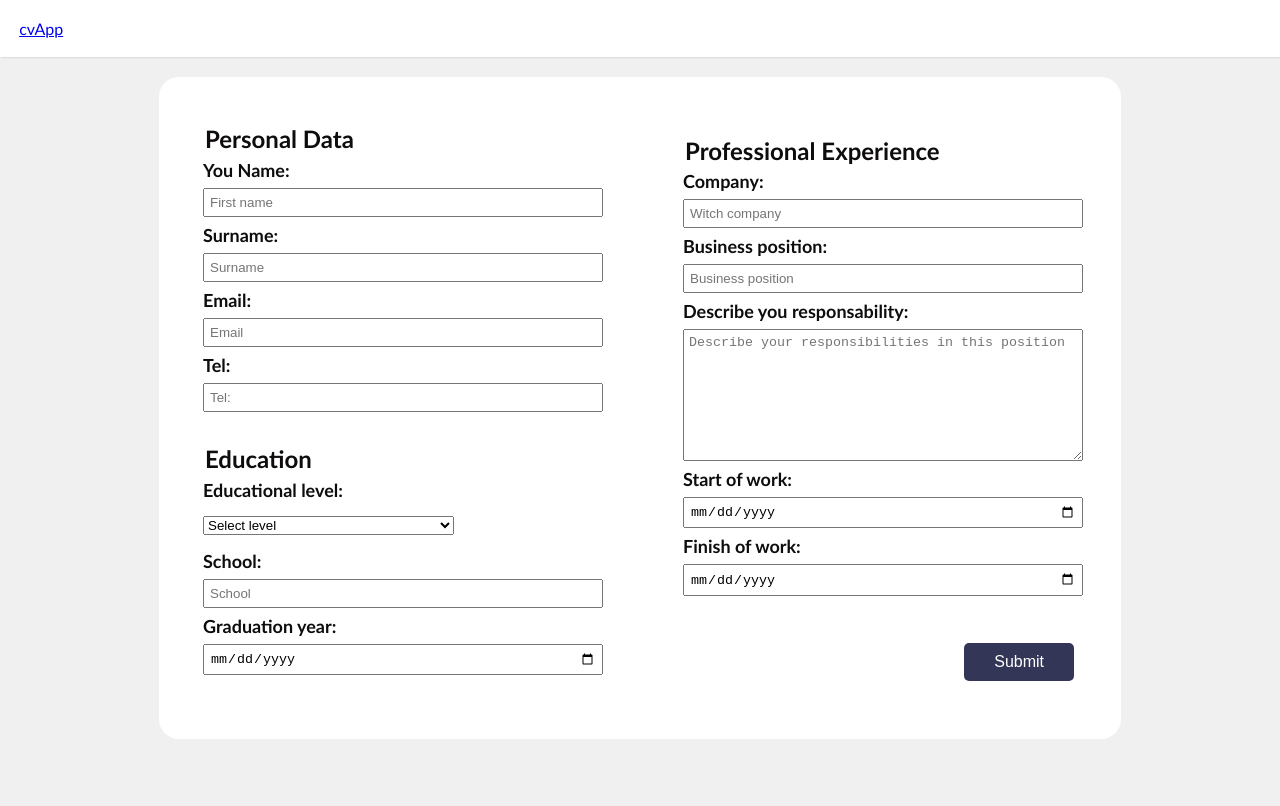
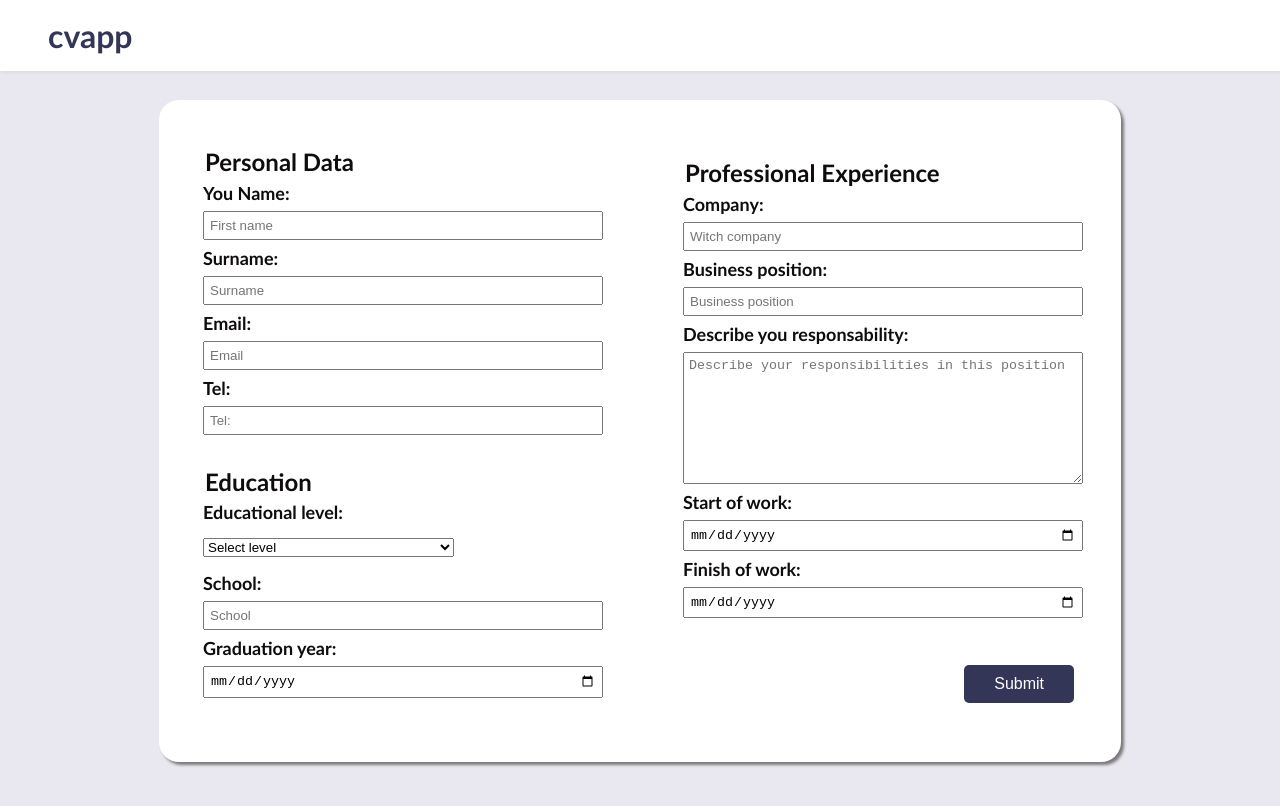
Before and after one commit to Lucasmanuelmz/cv-aplication, a React (Vite) app: page / in a window 1280 px wide. Shown: the top 806 px of the page. Built offline with nearby package versions, Linux system fonts and the light colour scheme.

Commit message:
Adicionei validação de formulário com regex e obrigações para o preenchimento de todo o formulário e tambem alguns estilos

```diff
--- a/src/App.css
+++ b/src/App.css
@@ -1,9 +1,10 @@
 body {
-  background-color: #f0f0f0;
+  background-color: #e9e8f0;
   box-sizing: border-box;
   padding: 0;
   margin: 0;
   font-family: 'Gill Sans', 'Gill Sans MT', Calibri, 'Trebuchet MS', sans-serif;
+  width: 100vw;
 }
 
 * {
@@ -13,21 +14,24 @@ body {
 p {
   color: #343658;
   font-size: 18px;
-  width: clamp(45ch, 60%, 75ch);
+  width: max(40rem, 60%);
 }
 
 .header {
   background-color: #ffffff;
-  margin: 0;
-  box-shadow: 1px 1px 1px #ddd;
-  padding: 1.2rem;
+  box-shadow: 1px 2px 2px #ddd;
+  padding: 1rem 3rem;
+  box-sizing: border-box;
+  position: fixed;
+  width: 100vw;
+  top: 0;
+  left: 0;
 }
 
 .container {
   display: flex;
-  background-color: #f0f0f0;
-  margin: 20px auto;
-  width: 100vw;
+  background-color: #e9e8f0;
+  margin: 100px auto;
   display: flex;
   justify-content: center;
   align-items: center;
@@ -37,13 +41,14 @@ p {
 }
 
 .form  {
-  max-width: 1200px auto;
+  max-width: 1000px auto;
   background-color:#fff;
   padding: 1rem;
   display: flex;
   justify-content: space-between;
   align-items: center;
   border-radius: 20px;
+  box-shadow: #7e7a7a 3px 3px 3px;
 }
 
 .formContainer{
@@ -140,3 +145,10 @@ button {
 button:hover {
   background-color: #0e0c0c;
 }
+
+a {
+  color: #343658;
+  font-size: 32px;
+  text-decoration: none;
+  font-weight: 1000;
+}
--- a/src/educationExperience/index.jsx
+++ b/src/educationExperience/index.jsx
@@ -9,7 +9,7 @@ export default function ExperienceSchool({educationLevel, school, graduationYear
             <legend className="legend">Education</legend>
             <label className="label" htmlFor="educationLevel">Educational level:</label>
             <select className="select" onChange={handleChange} name="educationLevel"
-                id="educationLevel" value={educationLevel}>
+                id="educationLevel" value={educationLevel} required>
                 <option>Select level</option>
                 <option value='Elementary School'>Elementary School</option>
                 <option value='High School'>High School</option>
@@ -20,13 +20,13 @@ export default function ExperienceSchool({educationLevel, school, graduationYear
 
             <label className="label" htmlFor="school">School:</label>
             <input type="text" name="school" value={school}
-                onChange={handleChange} className="input" id='school'
-                placeholder="School" />
+                onChange={handleChange}  pattern="^[A-Za-z]+$" className="input" id='school'
+                placeholder="School" required />
 
             <label className="label" htmlFor="graduationYear">Graduation year:</label>
             <input type="date" name="graduationYear" value={graduationYear}
                 onChange={handleChange} className="input" id="graduationYear"
-                placeholder="Graduation year" />
+                placeholder="Graduation year" required />
 
         </fieldset>
     )
--- a/src/header/index.jsx
+++ b/src/header/index.jsx
@@ -3,7 +3,7 @@ export default function Header() {
     return (
         <header className="header">
             <nav className="nav">
-                <a href="#">cvApp</a>
+                <a href="#">cvapp</a>
             </nav>
         </header>
     )
--- a/src/identification/index.jsx
+++ b/src/identification/index.jsx
@@ -9,20 +9,20 @@ export default function PersonInformation({ firstName, lastName, email, tel, onI
         <fieldset className="fieldset">
             <legend className="legend">Personal Data</legend>
             <label className="label" htmlFor="firstName">You Name:</label>
-            <input type="text" autoComplete="givenName" name="firstName" value={firstName} id="firstName" onChange={handleChange}
-                className="input" placeholder="First name" />
+            <input type="text"  pattern="^[A-Z][a-z]+$" autoComplete="givenName" name="firstName" value={firstName} id="firstName" onChange={handleChange}
+                className="input" placeholder="First name" required />
 
             <label className="label" htmlFor="lastName">Surname:</label>
-            <input type="text" name="lastName" value={lastName} onChange={handleChange}
-                className="input" id='lastName' placeholder="Surname" />
+            <input type="text"  pattern="^[A-Z][a-z]+$" name="lastName" value={lastName} onChange={handleChange}
+                className="input" id='lastName' placeholder="Surname" required />
 
             <label className="label" htmlFor="email">Email:</label>
-            <input type="email" name="email" value={email} onChange={handleChange}
-                className="input" id="email" placeholder="Email" />
+            <input type="email" name="email"  pattern="^[a-zA-Z0-9._%+-]+@[a-zA-Z0-9.-]+\.[a-zA-Z]{2,}$" value={email} onChange={handleChange}
+                className="input" id="email" placeholder="Email"required />
 
             <label className="label" htmlFor="tel">Tel:</label>
             <input type="tel" name="tel" value={tel} onChange={handleChange}
-                className="input" id="tel" placeholder="Tel:" />
+                className="input" id="tel" placeholder="Tel:" minLength={9} maxLength={12}  pattern="^[0-9]+$" required />
 
         </fieldset>
     )
--- a/src/workExperience/index.jsx
+++ b/src/workExperience/index.jsx
@@ -7,25 +7,25 @@ export default function WorkingExperience({ company, position, description, star
         <fieldset className="fieldset">
             <legend className="legend">Professional Experience</legend>
             <label className="label" htmlFor="company">Company:</label>
-            <input type="text" autoComplete="givenName" name="company" value={company}
-                id="company" onChange={handleChange} className="input" placeholder="Witch company" />
+            <input type="text" pattern="^[A-Z][a-z]+$" autoComplete="givenName" name="company" value={company}
+                id="company" onChange={handleChange} className="input" placeholder="Witch company" required/>
 
             <label className="label" htmlFor="position">Business position:</label>
-            <input type="text" name="position" value={position} onChange={handleChange}
-                className="input" id='position' placeholder="Business position" />
+            <input type="text"  pattern="^[A-Z][a-z]+$" name="position" value={position} onChange={handleChange}
+                className="input" id='position' placeholder="Business position" required />
 
             <label className="label" htmlFor="description">Describe you responsability:</label>
-            <textarea name="description" className="input" onChange={handleChange}
+            <textarea pattern="^[A-Z.,a-z]+$" name="description" className="input" onChange={handleChange}
                 placeholder="Describe your responsibilities in this position" value={description}
-                id="description" cols="20" rows="8"></textarea>
+                id="description" cols="20" rows="8" required></textarea>
 
             <label className="label" htmlFor="start">Start of work:</label>
             <input type="date" name="start" value={start} onChange={handleChange}
-                className="input" id="start" placeholder="Start of work" />
+                className="input" id="start" placeholder="Start of work" required/>
 
             <label className="label" htmlFor="finish">Finish of work:</label>
             <input type="date" name="finish" value={finish} onChange={handleChange}
-                className="input" id="finish" placeholder="Finish of work" />
+                className="input" id="finish" placeholder="Finish of work" required/>
         </fieldset>
     )
 }
```
